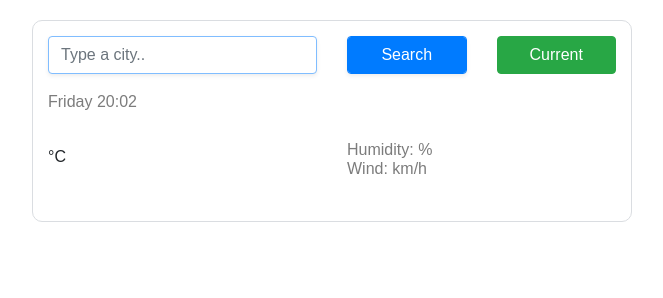
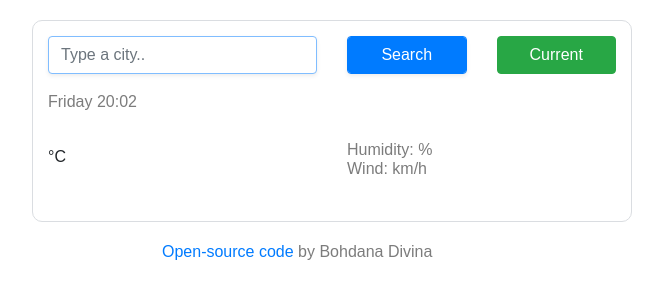
Before and after one commit to BONIA23/Weather_App, a plain HTML site: page index.html in a window 1280 px wide. Shown: the whole page, without its empty margins (308-971 px from the left). Drawn offline with nearby package versions, Linux system fonts and the light colour scheme; no server answers.

Commit message:
final changes

```diff
--- a/index.html
+++ b/index.html
@@ -70,6 +70,12 @@
         </div>
       </div>
     </div>
+    <h5>
+      <a href="https://github.com/BONIA23/Weather_App/tree/main"
+        >Open-source code</a
+      >
+      by Bohdana Divina
+    </h5>
     <script src="src/index.js"></script>
   </body>
 </html>
--- a/src/styles.css
+++ b/src/styles.css
@@ -8,6 +8,13 @@ h1 {
   font-weight: 100;
   line-height: 28px;
   margin: 0;
+}
+
+h5 {
+  font-family: arial, sans-serif;
+  color: #7c7c7c;
+  font-size: 16px;
+  padding-left: 470px;
 }
 
 ul {
```
